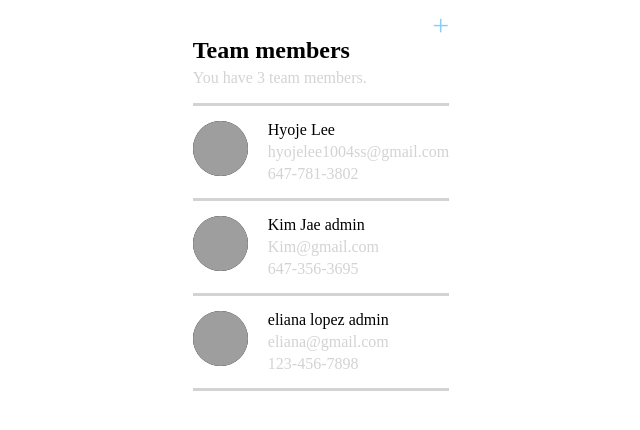
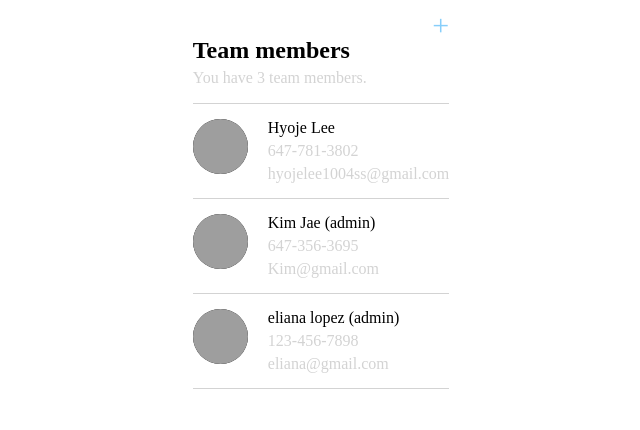
Before and after one commit to lhj1004ss/instawork, a Django app: page / in a window 1280 px wide. Shown: the top 430 px of the page, without its empty margins (319-959 px from the left). Run offline with Django 4.2, Linux system fonts and the light colour scheme; data comes from the database, SQL or seed files in the repository; both versions use the stored data as it was after the commit; grey boxes are pictures that could not be loaded.

Commit message:
finished css

```diff
--- a/myEmployeeList/models.py
+++ b/myEmployeeList/models.py
@@ -9,7 +9,7 @@ class TeamMember(models.Model):
   phone_number = models.CharField(max_length = 25, blank = False, null = False)
 
   CHOICES = [
-    ('regular', 'Regular - Can not delete members'),
+    ('regular', "Regular - Can't delete members"),
     ('admin', 'Admin - Can delete members'),
   ]
   member_type = models.CharField(max_length=10, choices=CHOICES)
--- a/myEmployeeList/static/myEmployeeList/add.css
+++ b/myEmployeeList/static/myEmployeeList/add.css
@@ -34,6 +34,7 @@ div #id_member_type::before {
 div #id_member_type label {
   display: flex;
   align-items: center;
+  border-bottom: solid 1px lightgray;
 }
 .btn-container {
   display: flex;
--- a/myEmployeeList/static/myEmployeeList/edit.css
+++ b/myEmployeeList/static/myEmployeeList/edit.css
@@ -37,6 +37,7 @@ div #id_member_type::before {
 div #id_member_type label {
   display: flex;
   align-items: center;
+  border-bottom: solid 1px lightgray;
 }
 .btn-container {
   display: flex;
--- a/myEmployeeList/static/myEmployeeList/index.css
+++ b/myEmployeeList/static/myEmployeeList/index.css
@@ -41,15 +41,15 @@ div .member-info .member-name {
 div .member-info .member-details {
   color: lightgray;
 }
-div .member-info .member-email {
-  margin: 4px 0 4px 0;
+div .member-info .member-number {
+  margin: 5px 0 5px 0;
 }
 .member-top-bottom-line {
   padding: 15px 0 15px 0;
-  border-top: solid 3px lightgray;
-  border-bottom: solid 3px lightgray;
+  border-top: solid 1px lightgray;
+  border-bottom: solid 1px lightgray;
 }
 .member-top-line {
   padding: 15px 0 15px 0;
-  border-top: solid 3px lightgray;
+  border-top: solid 1px lightgray;
 }
--- a/myEmployeeList/templates/edit.html
+++ b/myEmployeeList/templates/edit.html
@@ -10,7 +10,7 @@
     <meta charset="UTF-8" />
     <meta http-equiv="X-UA-Compatible" content="IE=edge" />
     <meta name="viewport" content="width=device-width, initial-scale=1.0" />
-    <title>edit</title>
+    <title>Edit member</title>
   </head>
   <body>
     {% comment %}
@@ -44,7 +44,7 @@
         <div class="member-input-container add-member-container">
          {{selectedTeamMemberForm}}
           <div class="btn-container">
-            <a class="btn-delete" href="/delete/{{selectedTeamMemberId}}/">delete</a>
+            <a class="btn-delete" href="/delete/{{selectedTeamMemberId}}/">Delete</a>
             <button class="btn" type="submit">Save</button>
         </div>
       </form>
--- a/myEmployeeList/templates/index.html
+++ b/myEmployeeList/templates/index.html
@@ -37,11 +37,11 @@
             <div class="member-name">
               <span>{{member.first_name}} {{member.last_name}} </span>
               {% if member.member_type == "admin" %}
-              <span>{{member.member_type}}</span>{% endif %}
+              <span>({{member.member_type}})</span>{% endif %}
             </div>
             <div class="member-details">
-              <div class="member-email">{{member.email}}</div>
-              <div>{{member.phone_number}}</div>
+              <div class="member-number">{{member.phone_number}}</div>
+              <div>{{member.email}}</div>
             </div>
           </div>
         </a>
```
Also changed, not shown: db.sqlite3.
